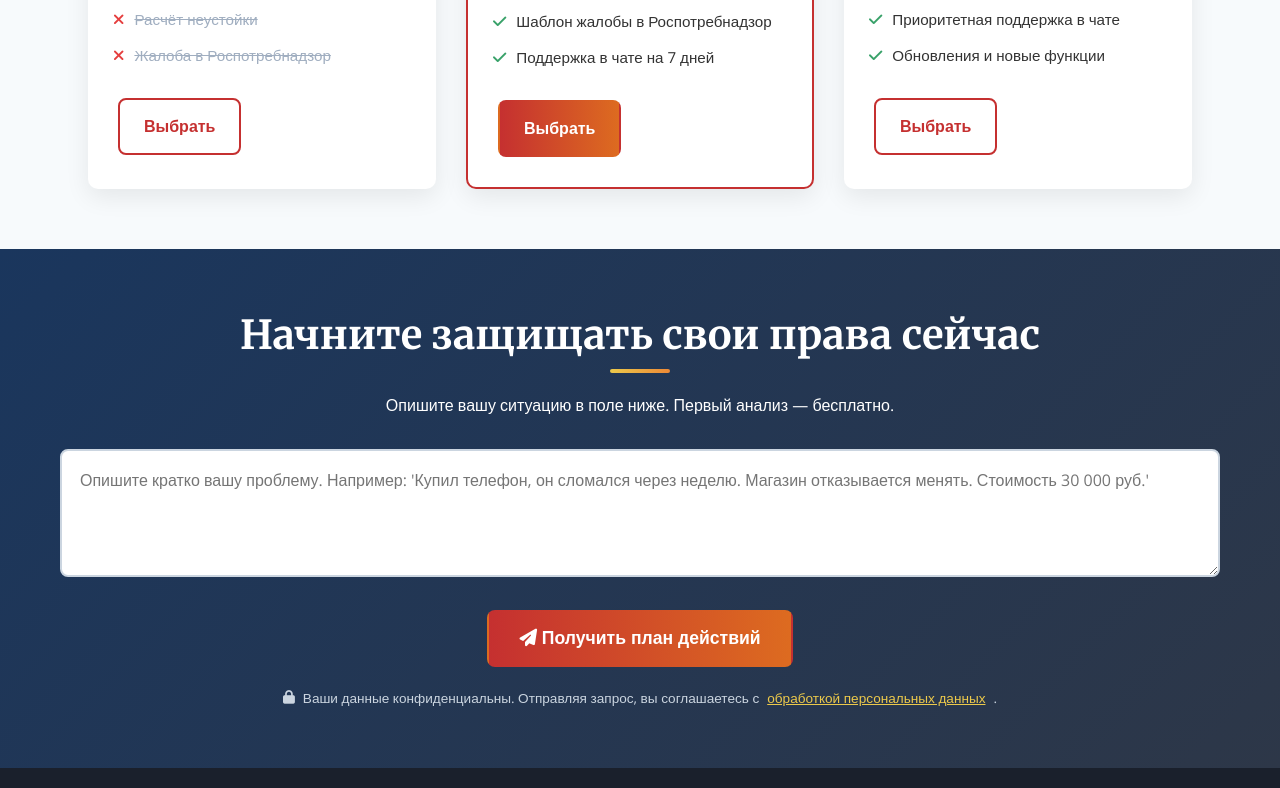
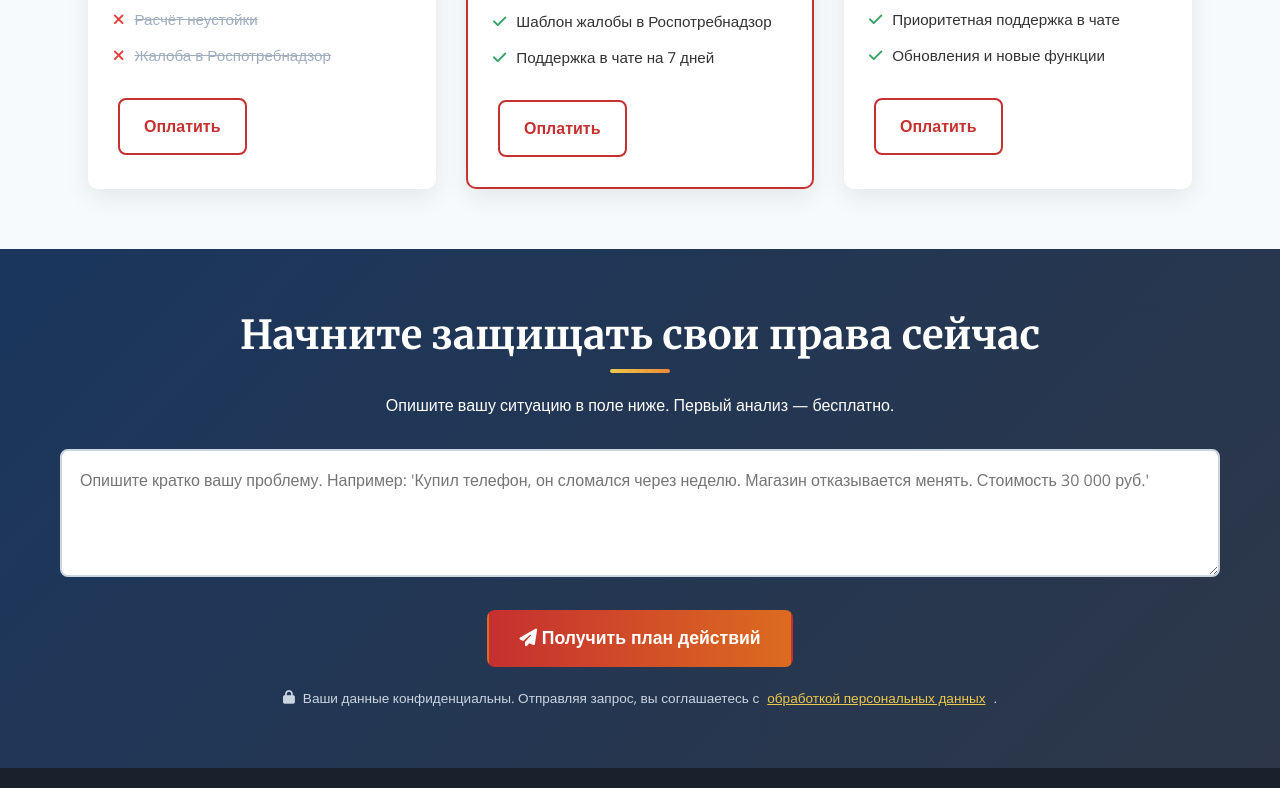
Before and after one commit to chearu-stack/chea, a plain HTML site: page index.html in a window 1280 px wide. Shown: the part 2486-3274 px from the top of the page. Drawn offline with nearby package versions, Linux system fonts and the light colour scheme.

Commit message:
Update index.html

```diff
--- a/index.html
+++ b/index.html
@@ -170,7 +170,7 @@
                         <li><i class="fas fa-times"></i> <span class="disabled">Расчёт неустойки</span></li>
                         <li><i class="fas fa-times"></i> <span class="disabled">Жалоба в Роспотребнадзор</span></li>
                     </ul>
-                    <a href="#start" class="btn btn-outline">Выбрать</a>
+                    <a href="payment.html" class="btn btn-outline">Оплатить</a>
                 </div>
                 <div class="pricing-card popular">
                     <div class="popular-badge">Рекомендуем</div>
@@ -186,7 +186,7 @@
                         <li><i class="fas fa-check"></i> Шаблон жалобы в Роспотребнадзор</li>
                         <li><i class="fas fa-check"></i> Поддержка в чате на 7 дней</li>
                     </ul>
-                    <a href="#start" class="btn btn-primary">Выбрать</a>
+                    <a href="payment.html" class="btn btn-outline">Оплатить</a>
                 </div>
                 <div class="pricing-card">
                     <div class="pricing-header">
@@ -201,7 +201,7 @@
                         <li><i class="fas fa-check"></i> Приоритетная поддержка в чате</li>
                         <li><i class="fas fa-check"></i> Обновления и новые функции</li>
                     </ul>
-                    <a href="#start" class="btn btn-outline">Выбрать</a>
+                    <a href="payment.html" class="btn btn-outline">Оплатить</a>
                 </div>
             </div>
         </div>
```
